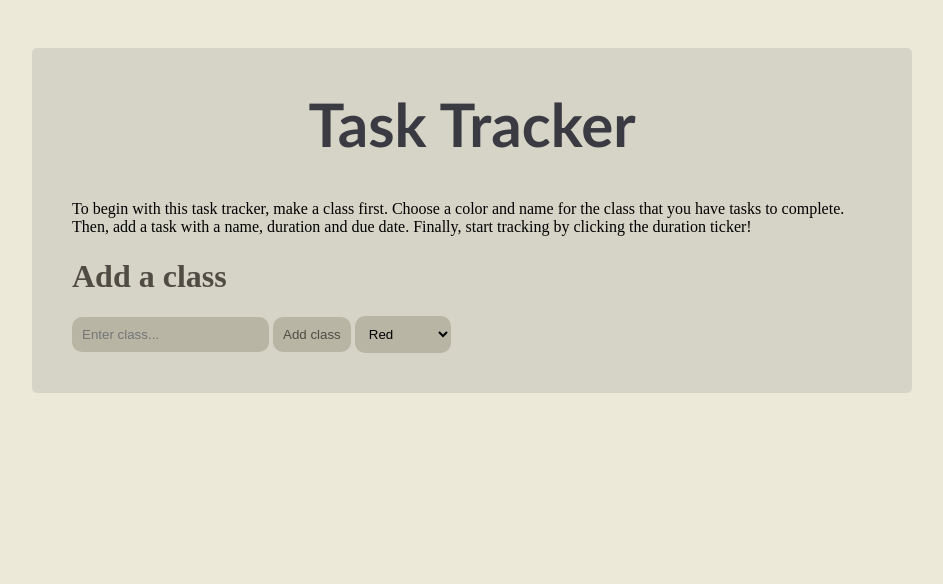
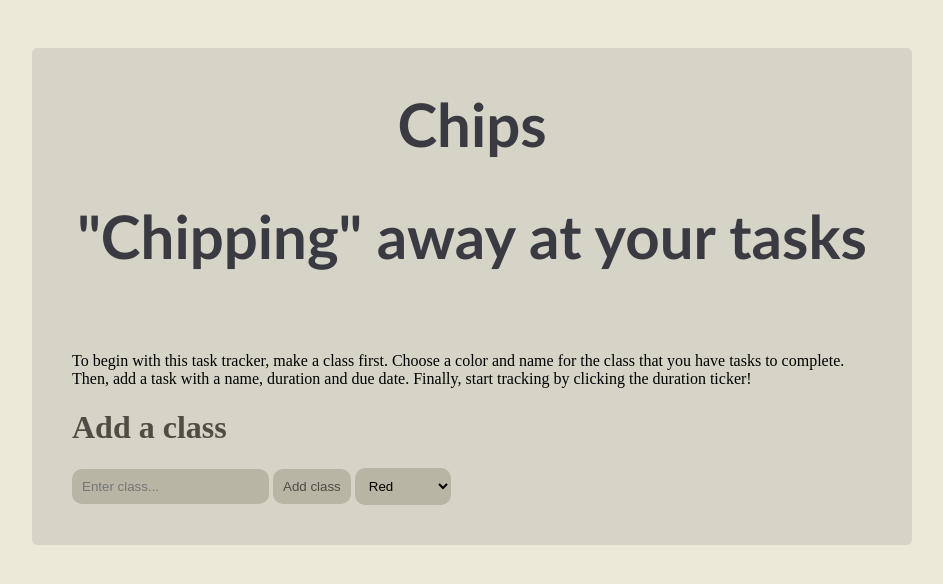
Before and after one commit to PugsRDubs/islandhacks25, a SvelteKit app: page / in a window 1280 px wide. Shown: the top 584 px of the page, without its empty margins (168-1111 px from the left). Built offline with nearby package versions, Linux system fonts and the light colour scheme.

Commit message:
Updated timer.svelte

```diff
--- a/src/routes/+layout.svelte
+++ b/src/routes/+layout.svelte
@@ -10,7 +10,8 @@
 
 <div class ="center">
 	<div class="main">
-		<h1>Task Tracker</h1>
+		<h1>Chips</h1>
+		<h4>"Chipping" away at your tasks</h4>
 		<p>To begin with this task tracker, make a class first. Choose a color and name for the class that you have tasks to complete. Then, add a task with a name, duration and due date. Finally, start tracking by clicking the duration ticker!</p>
 		{@render children()}
 	</div>
@@ -23,7 +24,7 @@
 	:global(body) {
 		background-color: rgb(237, 233, 216);
 	}
-	h1{
+	h1, h4{
 		margin-top: 0px;
 		text-align: center;
 		font-family: 'Gill Sans', 'Gill Sans MT', 'Calibri', 'Trebuchet MS', sans-serif;
--- a/src/routes/Timer.svelte
+++ b/src/routes/Timer.svelte
@@ -79,7 +79,7 @@
             {timer.name} - {getSeconds(seconds)}
         {/if}
     </button>
-    <button onclick={destroyTimer}>Finished</button>
+    <button onclick={destroyTimer}>Finish</button>
     {#if seconds != timer.time || counting}
     <button transition:fade onclick={reset}>reset</button>
     <meter transition:fade value={timer.time - seconds} max={timer.time}></meter>
```
